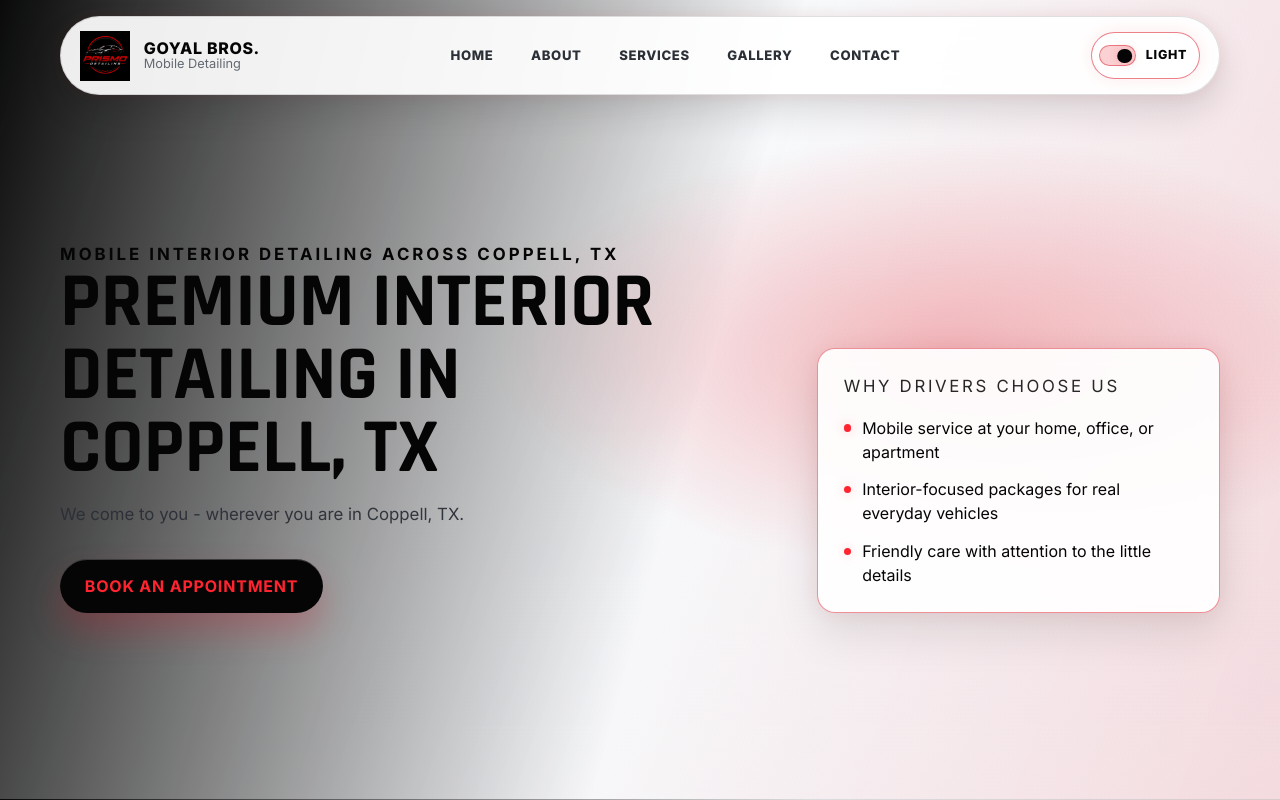
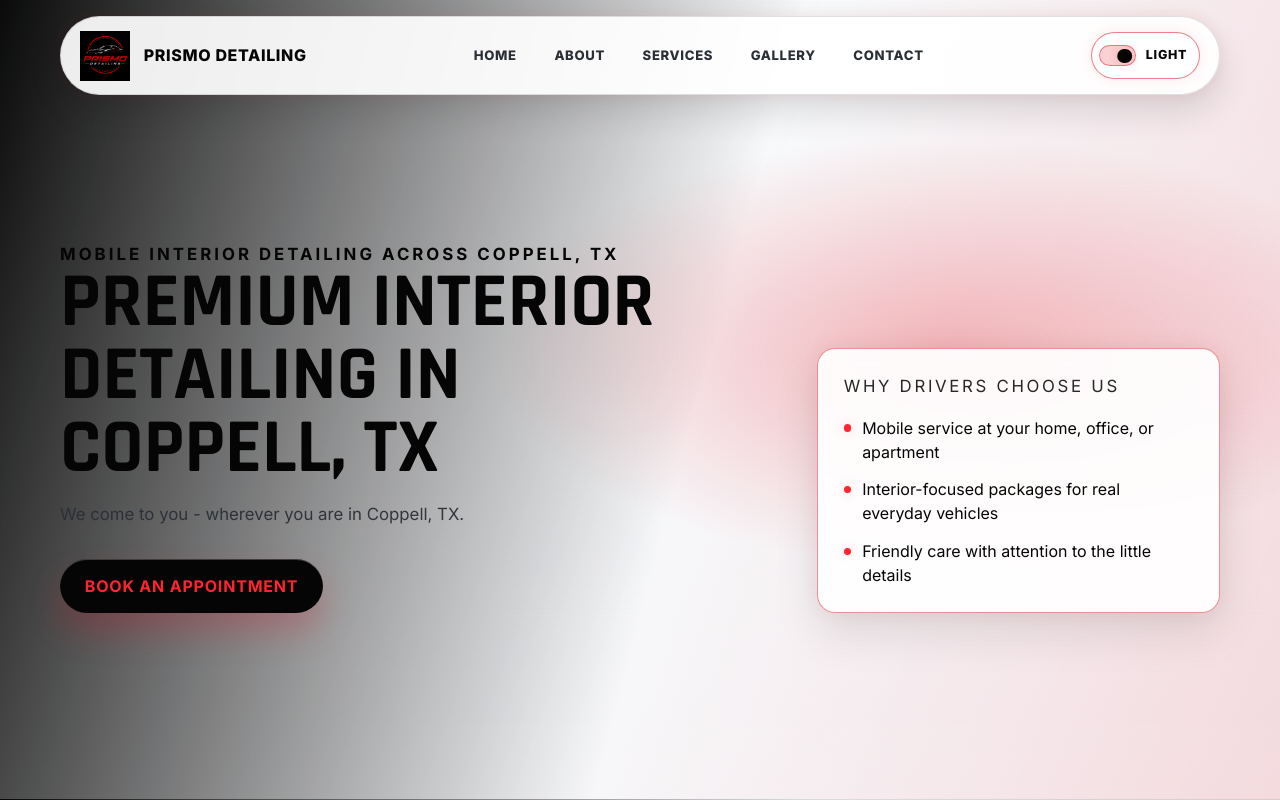
Before and after one commit to IniyannV/goyalbrosdetailing, a React (Vite) app: page / in a window 1280 px wide. Shown: the top 800 px of the page. Built offline with nearby package versions, Linux system fonts and the light colour scheme; no server answers.

Commit message:
Updated navbar to change name

```diff
--- a/src/components/Navbar.jsx
+++ b/src/components/Navbar.jsx
@@ -33,13 +33,12 @@ function Navbar({ links, onNavigate, theme, onToggleTheme }) {
           <span className="nav-logo-frame">
             <img
               src={logo}
-              alt="Goyal Bros. Detailing"
+              alt="Prismo Detailing"
               style={{ height: '50px', objectFit: 'contain' }}
             />
           </span>
           <span className="nav-brand-copy">
-            <span className="nav-brand-name">Goyal Bros.</span>
-            <span className="nav-brand-subtitle">Mobile Detailing</span>
+            <span className="nav-brand-name">Prismo Detailing</span>
           </span>
         </button>
 
```
